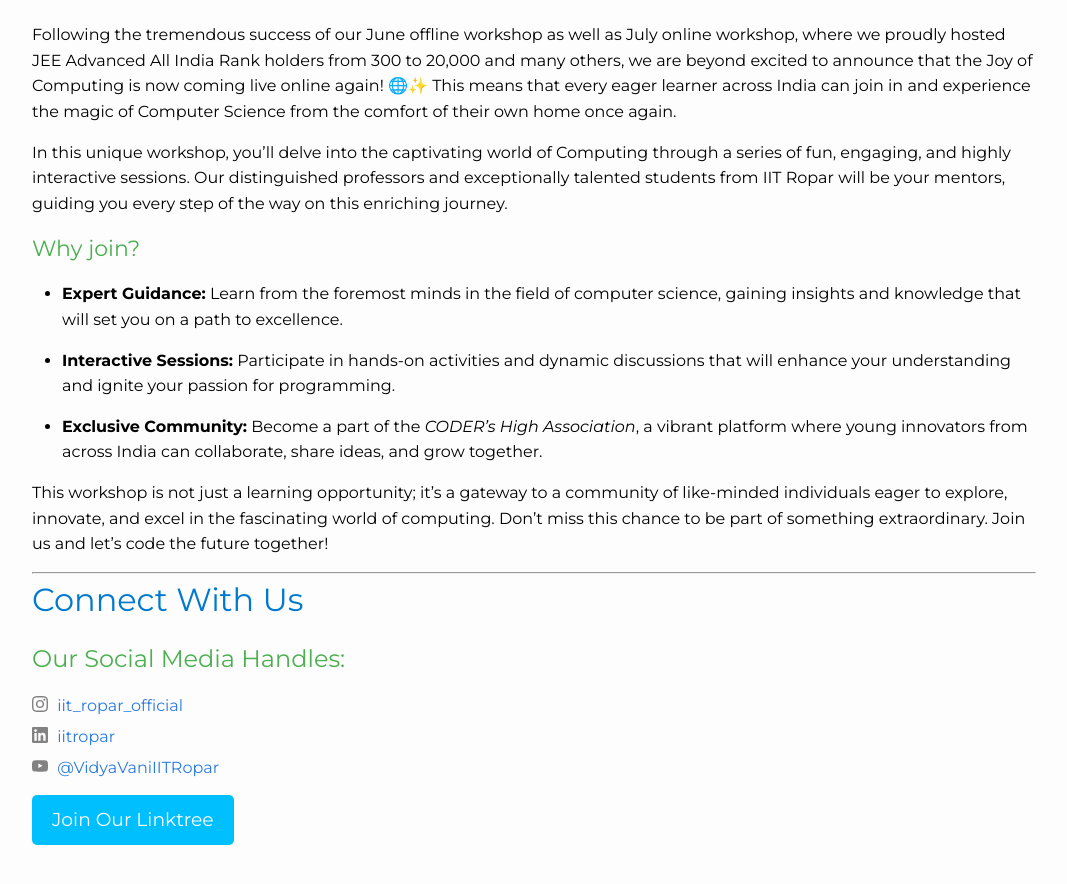
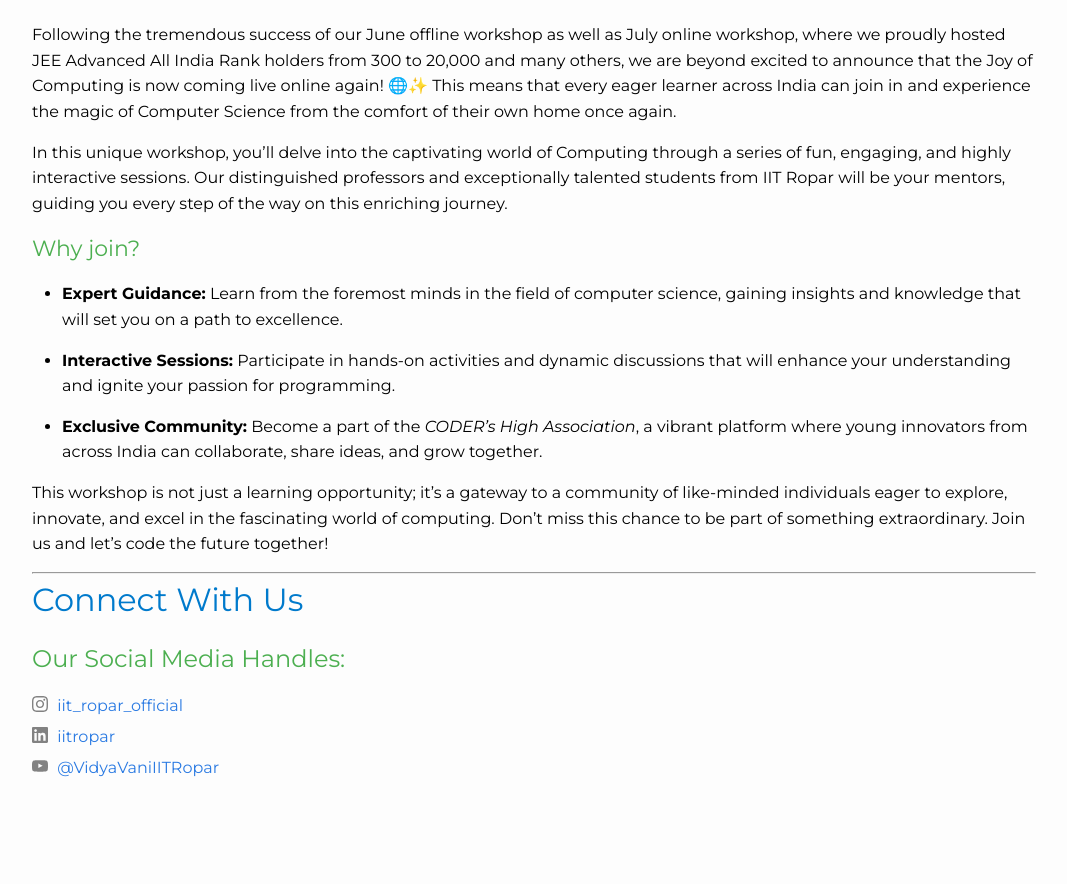
Before and after one commit to sudarshansudarshan/joc, a Jekyll site: the page built from index.markdown, in a window 1280 px wide and 900 px high, scrolled down 1076 px. Shown: the top 884 px of the window, without its empty margins (106-1173 px from the left). Built offline with Jekyll 4.4.1, drawn with Linux system fonts in a browser that asks for light colours; after the commit the page ends 1901 px from its top, so only the background shows below that.

Commit message:
Update index.markdown

```diff
--- a/index.markdown
+++ b/index.markdown
@@ -78,8 +78,6 @@ For academic section queries please use:
 <h2><span style="color: #4caf50;">Our Social Media Handles:</span></h2>
 {% include social.html %}
 <h3>
-<a href="https://linktr.ee/iitropar" class="btn">Join Our Linktree</a>
-</h3>
 
 <!-- <img style="float: right;" src="images/about-img.jpg" width="300" height="200"> -->
 
```
